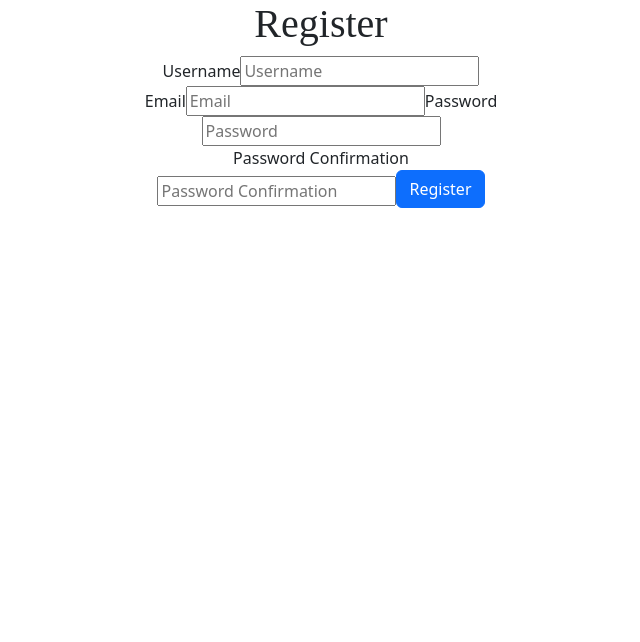
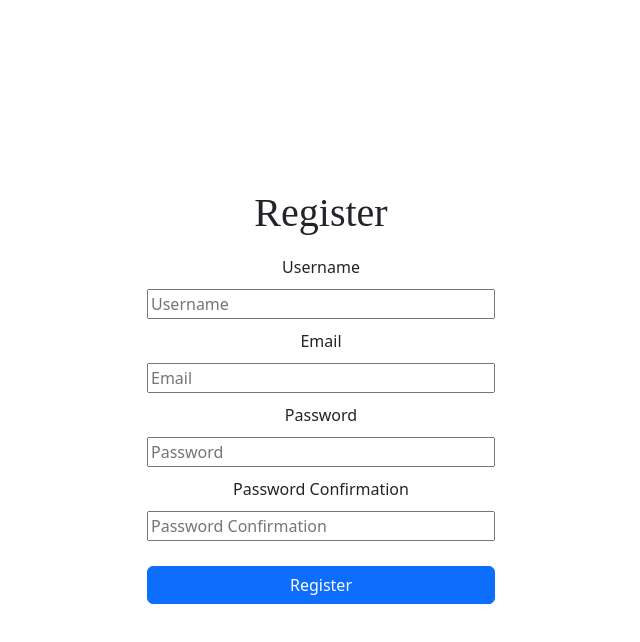
Before and after one commit to suhholee/Festival-MERN-Project, a React (Create React App) app in the folder client/: page /register in a window 1280 px wide. Shown: the top 642 px of the page, without its empty margins (319-959 px from the left). Built offline with nearby package versions, Linux system fonts and the light colour scheme; a web font is replaced by a local one.

Commit message:
scss register fixed

```diff
--- a/client/src/styles/components/register.scss
+++ b/client/src/styles/components/register.scss
@@ -0,0 +1,20 @@
+.register{
+  height: 100vh;
+  width: 100vw;
+  @extend %flex-center;
+  .row{
+    width: 100%;
+  }
+  form {
+    display: flex;
+    flex-direction: column;
+  }
+  label {
+    padding: 10px;
+    display: block;
+  }
+  button {
+    display: block;
+    margin-top: 25px;
+  }
+}
--- a/client/src/styles/main.scss
+++ b/client/src/styles/main.scss
@@ -6,4 +6,4 @@
 @import './components/artist-cards.scss';
 @import './components/home.scss';
 @import './components/form-page.scss';
-@import './components/register';
+@import './components/register.scss';
```
